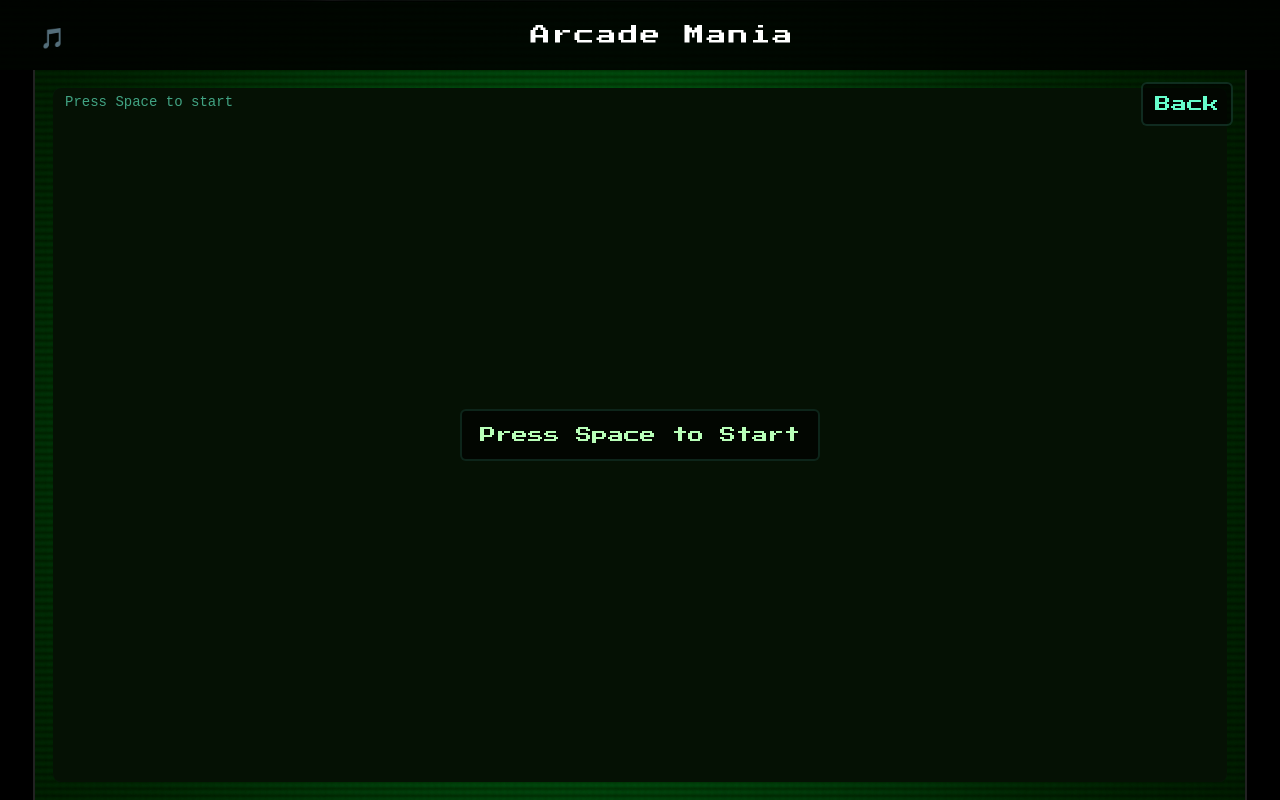
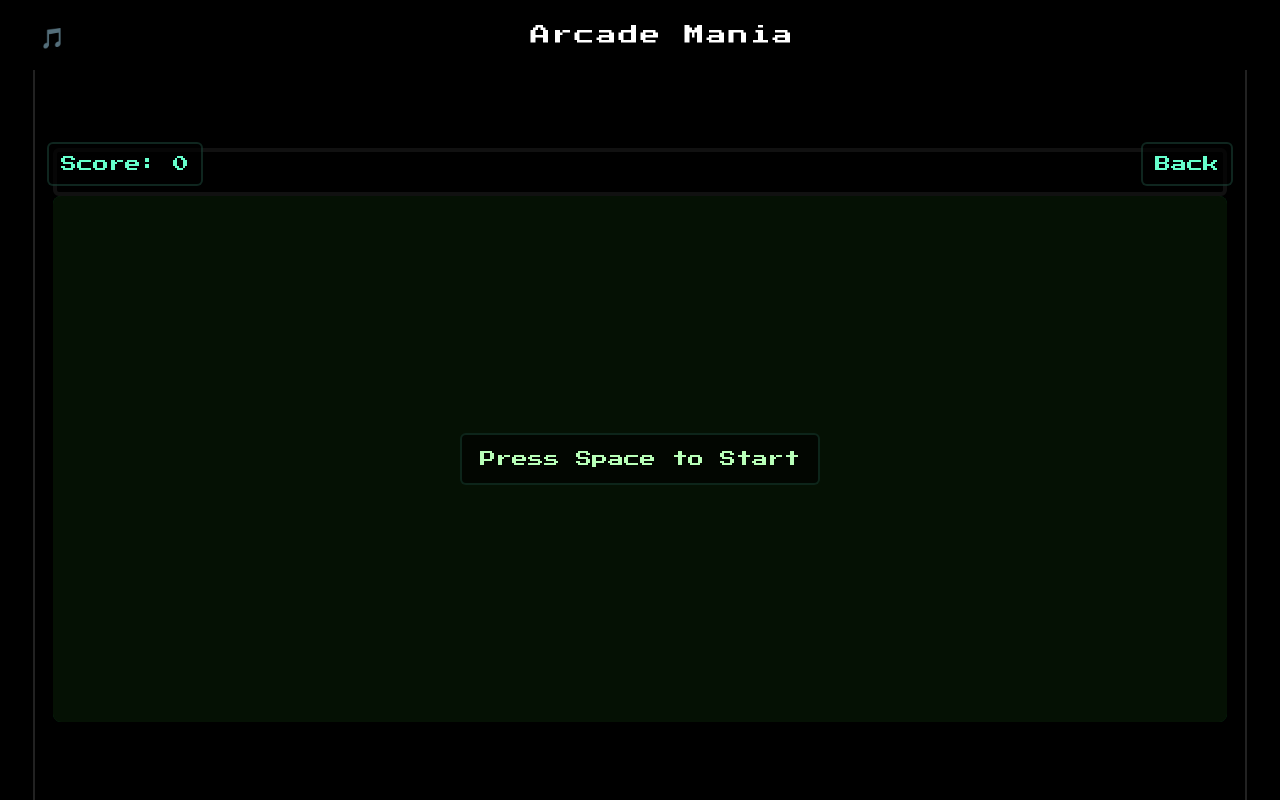
Before and after one commit to OraveczAdam/FrontEnd, a React (Vite) app: page /game1 in a window 1280 px wide. Built offline with nearby package versions, Linux system fonts and the light colour scheme.

Commit message:
The main stuff are done

```diff
--- a/src/Games/Game1.css
+++ b/src/Games/Game1.css
@@ -12,17 +12,32 @@
 }
 
 .game1-frame {
+  position: relative;
+  display: flex;
+  flex-direction: column;
   width: 100%;
-  height: 100%;
+  max-height: 640px; /* constrain height so game area is smaller */
+  height: calc(100% - 120px);
   padding: 18px;
   box-sizing: border-box;
+  margin: 0 auto;
+}
+
+.frame-top {
+  pointer-events: none;
+  width: 100%;
+  height: 48px;
+  border-radius: 6px;
+  background: #000;
+  border: 4px solid #111;
+  box-shadow: inset 0 0 20px rgba(0,0,0,0.6);
 }
 
 .game1-canvas-wrap {
   position: relative;
   width: 100%;
-  height: 100%;
-  background: linear-gradient(180deg,#032a12,#071b0b);
+  flex: 1 1 auto;
+  background: #063b1f; /* dark green playfield */
   border-radius: 8px;
   overflow: hidden;
 }
@@ -70,6 +85,28 @@
 
 .back:focus { outline: 2px solid rgba(102,255,204,0.18) }
 
+.score {
+  position: absolute;
+  top: 12px;
+  left: 12px;
+  z-index: 4500;
+  font-family: 'Press Start 2P', cursive;
+  color: #66ffcc;
+  background: rgba(0,0,0,0.6);
+  padding: 8px 12px;
+  border: 2px solid rgba(102,255,204,0.15);
+  border-radius: 6px;
+}
+
+.score:focus { outline: 2px solid rgba(102,255,204,0.18) }
+
 @media (max-width: 900px) {
   .game1-page { left: 8px; right: 8px; top: 56px }
 }
+
+/* When Game1 is active, ensure the site background is solid black */
+body.page-game1 {
+  background-color: #000 !important;
+  background-image: none !important;
+  color: #fff;
+}
--- a/src/Games/Game1.jsx
+++ b/src/Games/Game1.jsx
@@ -17,6 +17,7 @@ export default function Game1() {
 
   // UI state
   const [score, setScore] = useState(0)
+  const scoreRef = useRef(0)
   const [running, setRunning] = useState(false)
   const [ended, setEnded] = useState(false)
   const navigate = useNavigate()
@@ -53,9 +54,16 @@ export default function Game1() {
     })
   }
 
-  // simple AABB collision
-  function collide(a, b) {
-    return !(a.x + a.w < b.x || a.x > b.x + b.w || a.y + a.h < b.y || a.y > b.y + b.h)
+  // no background image — draw a solid black playfield
+
+  // simple AABB collision with optional padding
+  function collide(a, b, pad = 0) {
+    return !(
+      a.x + a.w + pad < b.x - pad ||
+      a.x - pad > b.x + b.w + pad ||
+      a.y + a.h + pad < b.y - pad ||
+      a.y - pad > b.y + b.h + pad
+    )
   }
 
   // main update + draw loop
@@ -75,12 +83,14 @@ export default function Game1() {
       const e = enemiesRef.current[i]
       for (let j = bulletsRef.current.length - 1; j >= 0; j--) {
         const b = bulletsRef.current[j]
-        if (collide(e, b)) {
-          enemiesRef.current.splice(i, 1)
-          bulletsRef.current.splice(j, 1)
-          setScore((s) => s + 1)
-          break
-        }
+        if (collide(e, b, 1)) {
+              enemiesRef.current.splice(i, 1)
+              bulletsRef.current.splice(j, 1)
+              // update ref + state so the animation loop sees latest value
+              scoreRef.current = (scoreRef.current || 0) + 1
+              setScore(scoreRef.current)
+              break
+            }
       }
     }
 
@@ -104,8 +114,8 @@ export default function Game1() {
     // draw
     ctx.clearRect(0, 0, w, h)
 
-    // background
-    ctx.fillStyle = '#081B07'
+    // background: dark green to match CSS playfield
+    ctx.fillStyle = '#063b1f'
     ctx.fillRect(0, 0, w, h)
 
     // player
@@ -120,10 +130,7 @@ export default function Game1() {
     ctx.fillStyle = '#ff6b6b'
     enemiesRef.current.forEach((e) => ctx.fillRect(e.x, e.y, e.w, e.h))
 
-    // HUD
-    ctx.fillStyle = '#66ffcc'
-    ctx.font = '14px monospace'
-    ctx.fillText('Score: ' + score, 12, 18)
+    // HUD removed from canvas; score is shown in DOM element for consistency with Game3
 
     // continue
     rafRef.current = requestAnimationFrame(loop)
@@ -139,6 +146,7 @@ export default function Game1() {
     bulletsRef.current = []
     enemiesRef.current = []
     playerRef.current.y = (canvasRef.current ? canvasRef.current.clientHeight / 2 : 120)
+    scoreRef.current = 0
     setScore(0)
     // spawn interval
     spawnRef.current = setInterval(spawnEnemy, 900)
@@ -177,7 +185,15 @@ export default function Game1() {
     }
     if (e.key === 'ArrowDown' || e.key === 's' || e.key === 'S') {
       playerRef.current.y += 18
+      // clamp to bottom of canvas so player can't leave the map
+      const canvas = canvasRef.current
+      if (canvas) {
+        const maxY = canvas.clientHeight - playerRef.current.h - 4
+        if (playerRef.current.y > maxY) playerRef.current.y = maxY
+      }
     }
+    // ensure top clamp as well (in case of fast repeated moves)
+    if (playerRef.current.y < 4) playerRef.current.y = 4
     if (e.key === 'r' || e.key === 'R') {
       restartGame()
     }
@@ -187,19 +203,19 @@ export default function Game1() {
     resizeCanvas()
     window.addEventListener('resize', resizeCanvas)
     window.addEventListener('keydown', handleKey)
+    // set the site background to black while this page is mounted
+    try { document.body.classList.add('page-game1') } catch (err) { console.debug('add body class failed', err) }
     // initial draw
     const canvas = canvasRef.current
     if (canvas) {
       const ctx = canvas.getContext('2d')
       ctx.fillStyle = '#081B07'
       ctx.fillRect(0, 0, canvas.clientWidth, canvas.clientHeight)
-      ctx.fillStyle = '#66ffcc'
-      ctx.font = '14px monospace'
-      ctx.fillText('Press Space to start', 12, 18)
     }
     return () => {
       window.removeEventListener('resize', resizeCanvas)
       window.removeEventListener('keydown', handleKey)
+      try { document.body.classList.remove('page-game1') } catch (err) { console.debug('remove body class failed', err) }
       stopGame()
     }
     // eslint-disable-next-line react-hooks/exhaustive-deps
@@ -208,6 +224,8 @@ export default function Game1() {
   return (
     <div className="game1-page">
       <div className="game1-frame">
+        <div className="frame-top" />
+        <div className="score">Score: {score}</div>
         <div
           className="back"
           role="button"
--- a/src/Games/Game3.jsx
+++ b/src/Games/Game3.jsx
@@ -358,6 +358,8 @@ export default function Game3() {
       ctx.fillRect(p.x, p.y, 3, 3)
       if (p.life <= 0) parts.splice(i, 1)
     }
+
+    // HUD is rendered in the DOM for consistency with Game1
   }
 
   function restart() {
@@ -369,7 +371,6 @@ export default function Game3() {
     <div className="game3-page">
       <div className="arcade-frame">
         <div className="screen-top" />
-        <div className="score">Score: {score}</div>
         <div
           className="back"
           role="button"
@@ -379,6 +380,7 @@ export default function Game3() {
         >
           Back
         </div>
+        <div className="score">Score: {score}</div>
         <div className="screen-sides-and-center">
           <div className="screen-side left" />
           <div
@@ -432,7 +434,7 @@ export default function Game3() {
                 }}
               >
                 <div className="start-text">
-                  {ended ? `Game Over — Score ${scoreRef.current}` : 'Press Space to Start'}
+                  {ended ? `Game Over — Score ${score}` : 'Press Space to Start'}
                 </div>
               </div>
             )}
```
Also changed, not shown: src/assets/Game1Back.png (added).
